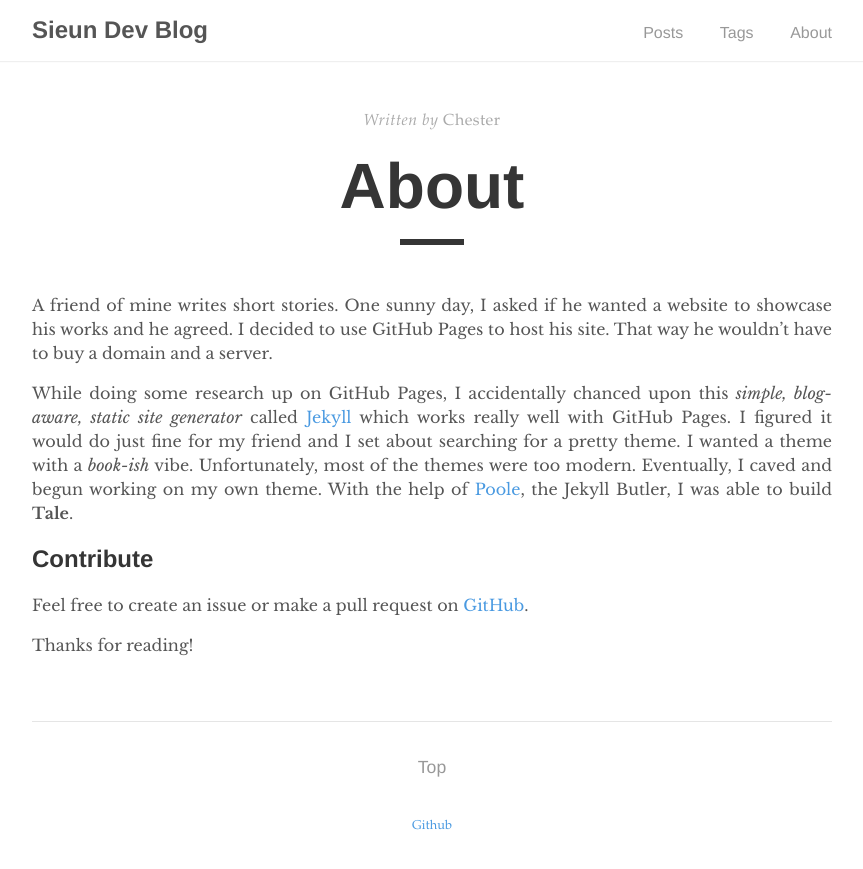
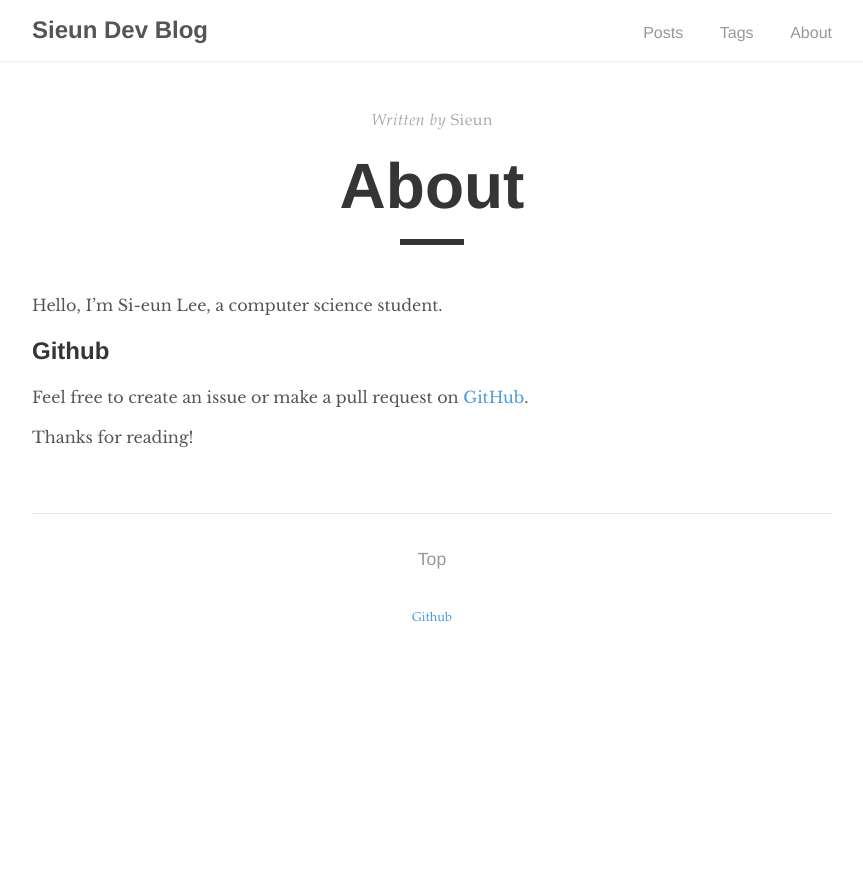
Before and after one commit to sileeee/sileeee.github.io, a Jekyll site: the page built from _pages/about.md, in a window 1280 px wide. Shown: the top 869 px of the page, without its empty margins (208-1071 px from the left). Built offline with Jekyll 4.4.1, drawn with Linux system fonts in a browser that asks for light colours.

Commit message:
modify information

```diff
--- a/_pages/about.md
+++ b/_pages/about.md
@@ -1,15 +1,13 @@
 ---
+title: About
 layout: post
-title: "About"
-author: "Chester"
-permalink: /about/
+author: Sieun
+permalink: "/about/"
 ---
 
-A friend of mine writes short stories. One sunny day, I asked if he wanted a website to showcase his works and he agreed. I decided to use GitHub Pages to host his site. That way he wouldn't have to buy a domain and a server.
+Hello, I'm Si-eun Lee, a computer science student.
 
-While doing some research up on GitHub Pages, I accidentally chanced upon this _simple, blog-aware, static site generator_ called [Jekyll](https://jekyllrb.com/) which works really well with GitHub Pages. I figured it would do just fine for my friend and I set about searching for a pretty theme. I wanted a theme with a _book-ish_ vibe. Unfortunately, most of the themes were too modern. Eventually, I caved and begun working on my own theme. With the help of [Poole](https://github.com/poole/poole), the Jekyll Butler, I was able to build **Tale**.
-
-## Contribute
-Feel free to create an issue or make a pull request on [GitHub](https://github.com/chesterhow/tale).
+## Github
+Feel free to create an issue or make a pull request on [GitHub](https://github.com/sileeee).
 
 Thanks for reading!
```
Also changed, not shown: _posts/2017-03-16-example-content.md (+1 -1 lines).
